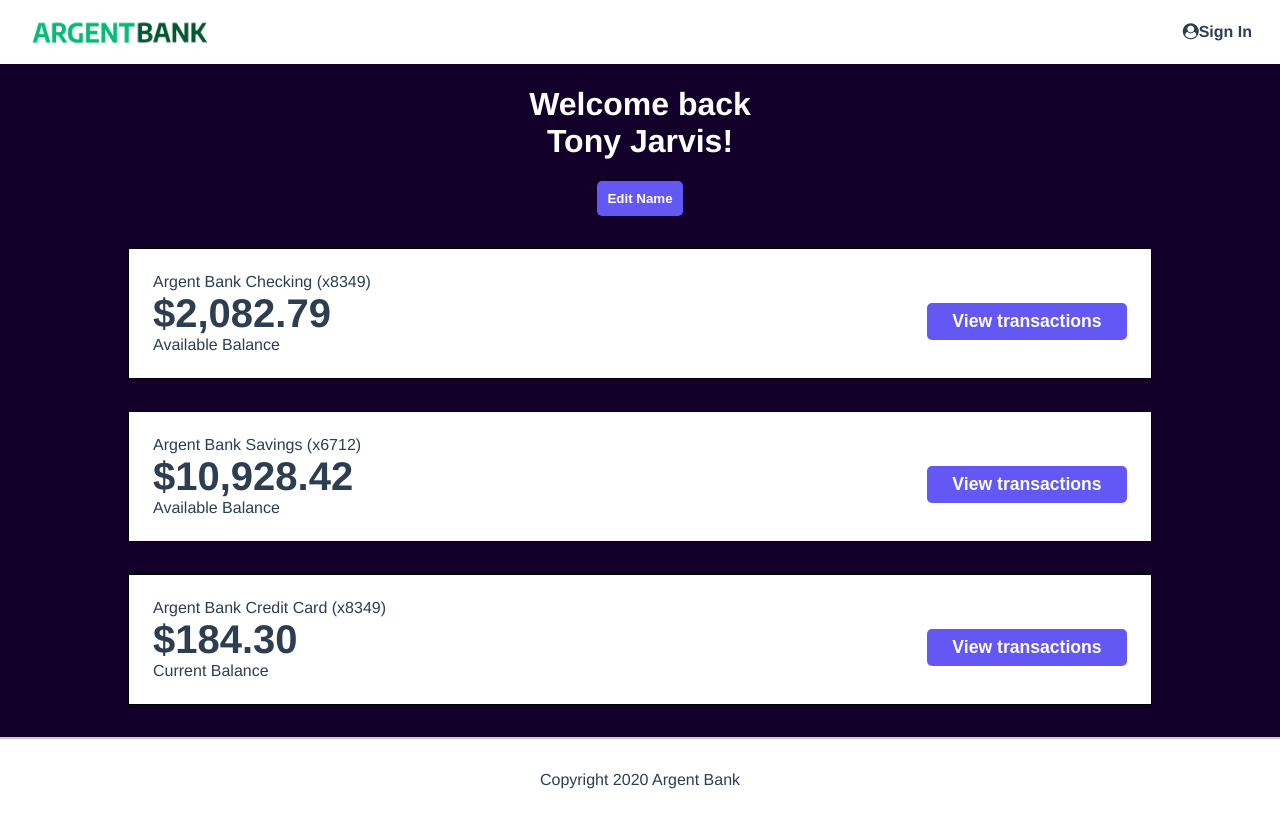
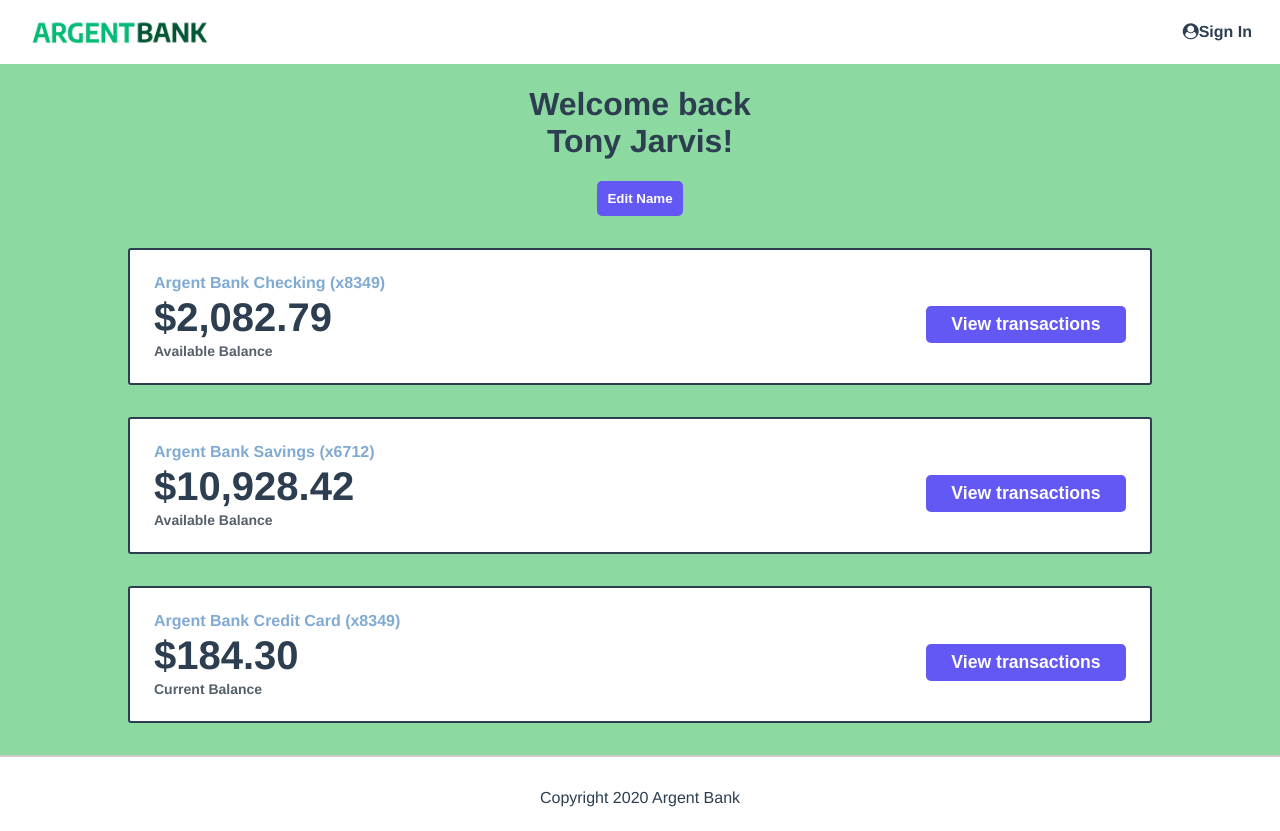
Before and after one commit to AymericFelisiak/Project-13-Bank-Front, a React (Create React App) app: page /user in a window 1280 px wide. Built offline with nearby package versions, Linux system fonts and the light colour scheme.

Commit message:
Style changes on user page

```diff
--- a/src/pages/sign-in/SignIn.js
+++ b/src/pages/sign-in/SignIn.js
@@ -2,7 +2,7 @@ import React from 'react';
 
 export default function SignIn() {
     return (
-        <main className="main bg-dark">
+        <main className="main bg-dark sign-in-container">
             <section className="sign-in-content">
                 <i className="fa fa-user-circle sign-in-icon"></i>
                 <h1>Sign In</h1>
--- a/src/style/sass/pages/_sign-in.scss
+++ b/src/style/sass/pages/_sign-in.scss
@@ -1,8 +1,6 @@
-.main {
-    flex: 1;
-
-    &.bg-dark {
-        background-color: #12002b;
+.sign-in-container {
+    display: flex;
+    align-items: center;
 }
 
 .sign-in-content {
@@ -58,4 +56,3 @@
         text-decoration: none;
     }
 }
-}
--- a/src/style/sass/pages/_user.scss
+++ b/src/style/sass/pages/_user.scss
@@ -1,12 +1,5 @@
-.main {
-    flex: 1;
-
-    &.bg-dark {
-        background-color: #12002b;
-    }
-
 .header {
-        color: #fff;
+    color: #2c3e50;
     margin-bottom: 2rem;
 
     .edit-button {
@@ -23,7 +16,7 @@
     display: flex;
     justify-content: space-between;
     align-items: center;
-        border: 1px solid black;
+    border: 2px solid #2c3e50;
     background-color: #fff;
     width: 80%;
     margin: 0 auto;
@@ -31,16 +24,21 @@
     box-sizing: border-box;
     text-align: left;
     margin-bottom: 2rem;
+    border-radius: 3px;
 
     .account-content-wrapper {
+        display: flex;
+        flex-direction: column;
         width: 100%;
         flex: 1;
+        row-gap: 3px;
 
         .account-title {
             margin: 0;
             padding: 0;
             font-size: 1rem;
-                font-weight: normal;
+            font-weight: 600;
+            color: #75a2cdea;
         }
 
         .account-amount {
@@ -51,6 +49,9 @@
 
         .account-amount-description {
             margin: 0;
+            font-size: 14px;
+            font-weight: 600;
+            color: #303e4bd2;
         }
 
         .transaction-button {
@@ -64,7 +65,6 @@
             color: #fff;
             border-style: none;
             border-radius: 5px;
-              }
         }
     }
 }
--- a/src/style/sass/style.scss
+++ b/src/style/sass/style.scss
@@ -38,4 +38,13 @@ body {
     position: absolute !important;
     width: 1px !important;
     white-space: nowrap !important; /* 3 */
-  }
+}
+
+.main {
+    flex: 1;
+
+    &.bg-dark {
+        // background-color: #12002b;
+        background-color: #63cd7fbb;
+    }
+}
```
Lines whose indentation alone changed are shown as unchanged.
